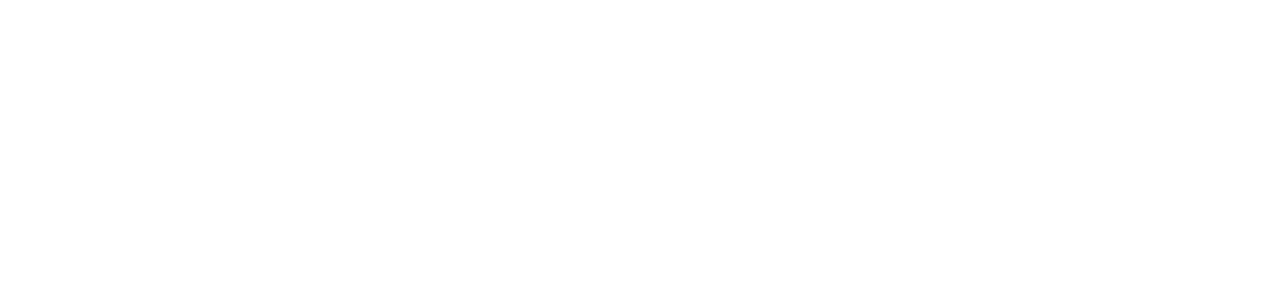
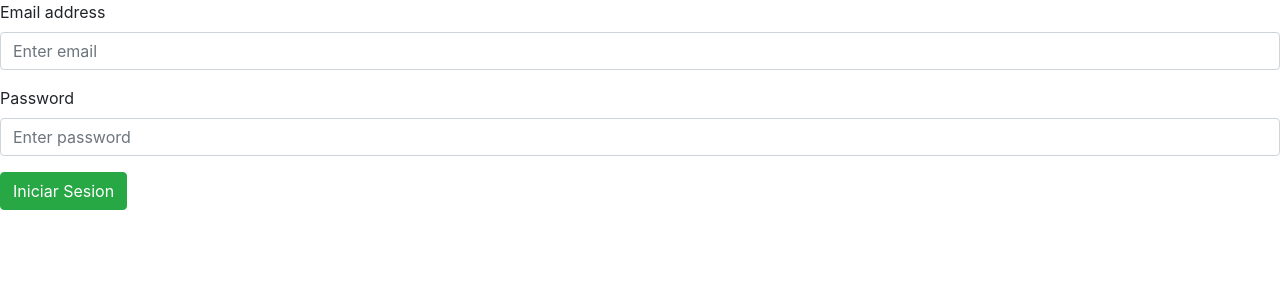
Before and after one commit to LeyvaLT/clone-netflix-front, a React (Create React App) app: page /login in a window 1280 px wide. Shown: the top 300 px of the page. Built offline with nearby package versions, Linux system fonts and the light colour scheme.

Commit message:
incidencia en el signup

```diff
--- a/src/Routes.js
+++ b/src/Routes.js
@@ -1,23 +1,40 @@
 import React, {Component} from 'react';
-import {Route, BrowserRouter as Router} from 'react-router-dom';
-import {ApolloProvider} from 'react-apollo';
-import client from './graphql';
-import Login from './componnets/Login/Login';
-import Signup from './componnets/Singup/Singup';
+import {Route, BrowserRouter as Router, Redirect} from 'react-router-dom'
+import {ApolloProvider} from 'react-apollo'
+import client from './graphql'
+import Login from './componnets/Login/Login'
+import Signup from './componnets/Signup/Signup'
+import Home from './componnets/Home/Home'
+import isAuthenticated  from './resolvers/isAuthenticated'
 
 class Routes extends Component {
     render() {
+
+
+
+        const PrivateRoute = ({component:Component, ...rest}) => (
+            <Route {...rest} render={(props) => (
+
+                isAuthenticated() === true
+                    ? <Component {...props} />
+                    : <Redirect to="/login"/>
+
+            )} />
+        );
+
         return (
             <Router>
                 <ApolloProvider client={client}>
                     <main>
-                        <Route exact path="/" component={Login}/>
-                        <Route exact path="/Signup" component={Signup}/>
+                        <PrivateRoute exact path='/' component={Home}/>
+                        <Route exact path='/login' component={Login}/>
+                        <Route exact path='/signup' component={Signup}/>
                     </main>
                 </ApolloProvider>
             </Router>
         )
     }
 }
-
+// Singleton; appollo provide encapsula a toda nuestra aplicacion de la funcionalidad de apollo provider
+// tambien se puede utilizar redux -> apollo encapsula a redux -> apolo le da salida a tus peticiones
 export default Routes;
--- /dev/null
+++ b/src/componnets/Home/Home.js
@@ -0,0 +1,13 @@
+import  React, {Component} from 'react';
+
+class Home extends Component{
+
+    render() {
+        return(
+            <div><h1>Este es el home</h1></div>
+        )
+    }
+
+}
+
+export default Home;
--- a/src/componnets/Login/Login.js
+++ b/src/componnets/Login/Login.js
@@ -1,12 +1,93 @@
 import React, {Component} from 'react';
+import gql from 'graphql-tag';
+import {Mutation} from 'react-apollo';
+
+const MUTATION_LOGIN = gql `
+
+        mutation login ($email:String!, $password:String!) {
+
+          login(
+            email: $email
+            password: $password
+          ){
+            token
+                user{
+              name
+            }
+          }
+
+        }
+
+`;
+
+
 
 class Login extends Component{
 
+    constructor(props){
+        super(props);
+        this.state = {
+            email: "",
+            password: ""
+        }
+    }
+
+onInputChange = (event) => {
+    // target trae toda la info del input o etiqueta
+    let {id, value} = event.target;
+    this.setState({
+        [id] : value
+    });
+};
+
+    onFormSubmit = (event, login) => {
+        event.preventDefault(); // para que no se recargue la pagina
+        login({
+          variables: {
+              email: this.state.email,
+              password: this.state.password
+          }
+        })
+            .then(response => {
+                localStorage.setItem('token',response.data.login.token);
+                //console.log(response.data.login.token);
+                alert('Ya te logeaste carnal');
+            })
+            .catch(error =>{
+                //console.log(error);
+                alert('correo o contraseña incorrectos carnal');
+            })
+    };
+
     render(){
         return(
-            <div>
-                el login
-            </div>
+            <Mutation mutation={MUTATION_LOGIN}>
+                {
+                    (login,{data}) => (
+                        <div>
+                            <form onSubmit={(event) =>this.onFormSubmit(event, login)}>
+                                <div className="form-group">
+                                    <label>Email address</label>
+                                    <input type="email" className="form-control" placeholder="Enter email"
+                                           id="email"
+                                           onChange={this.onInputChange}
+                                           value={this.state.email}
+                                    />
+                                </div>
+                                <div className="form-group">
+                                    <label>Password</label>
+                                    <input type="password" className="form-control" placeholder="Enter password"
+                                           id="password"
+                                           onChange={this.onInputChange}
+                                           value={this.state.password}
+                                    />
+                                </div>
+                                <button type="submit" className="btn btn-success">Iniciar Sesion</button>
+                            </form>
+                        </div>
+                    )
+                }
+            </Mutation>
         )
     }
 
--- a/src/componnets/Singup/Singup.js
+++ b/src/componnets/Signup/Signup.js
@@ -2,14 +2,15 @@ import React, {Component} from 'react';
 import gql from 'graphql-tag';
 import {Mutation} from 'react-apollo';
 
+// Equivalente a una Peticion REST
 const CREATE_USER = gql`
-    mutation signup ($name:String!, $email:String!, $lastname:String!, $password:String!, $birth_date:String!){
+    mutation signup($name:String!,$email:String!,$lastname:String!,$password:String!,$birth_date:String!){
         signup(
-            name: $name
-            email: $email
-            lastname: $lastname
-            password: $password
-            birth_date: $birth_date
+            name:$name
+            email:$email
+            lastname:$lastname
+            password:$password
+            birth_date:$birth_date
         ){
             user{
                 id
@@ -33,15 +34,11 @@ class Signup extends Component {
         }
     }
 
-    onImputChange = (event) => {
-
-        //Destructuracion
+    onInputChange = (event) => {
         let {id, value} = event.target;
         this.setState({
             [id]: value
         });
-
-
     };
 
     onFormSubmit = (event, signup) => {
@@ -56,56 +53,61 @@ class Signup extends Component {
                 password: this.state.password,
                 birth_date: this.state.birth_date
             }
-        });
-        alert("Todo chido carnal");
+        })
+            .then(response =>{
+                console.log(response);
+                alert('Todo chido carnal')
+            })
+            .catch(error =>{
+                console.log(error);
+                alert('Todo mal :(')
+            });
     };
 
     render() {
         return (
-
             <Mutation mutation={CREATE_USER}>
                 {(signup, {data}) => (
-
                     <div>
                         <form onSubmit={(e) => this.onFormSubmit(e, signup)}>
                             <div className="form-group">
-                                <label htmlFor="">Email address</label>
+                                <label>Email address</label>
                                 <input type="email" className="form-control" placeholder="Enter email"
                                        id="email"
-                                       onChange={this.onImputChange}
+                                       onChange={this.onInputChange}
                                        value={this.state.email}
                                 />
                             </div>
                             <div className="form-group">
-                                <label htmlFor="">Name</label>
-                                <input type="text" className="form-control" placeholder="Enter name"
+                                <label>Name</label>
+                                <input type="text" className="form-control" placeholder="Enter a name"
                                        id="name"
-                                       onChange={this.onImputChange}
+                                       onChange={this.onInputChange}
                                        value={this.state.name}
                                 />
                             </div>
                             <div className="form-group">
-                                <label htmlFor="">Lastname</label>
-                                <input type="text" className="form-control" placeholder="Enter lastname"
+                                <label>Last name</label>
+                                <input type="text" className="form-control" placeholder="Enter a lastname"
                                        id="lastname"
-                                       onChange={this.onImputChange}
+                                       onChange={this.onInputChange}
                                        value={this.state.lastname}
                                 />
                             </div>
                             <div className="form-group">
-                                <label htmlFor="">Password</label>
-                                <input type="password" className="form-control" placeholder="Enter Password"
-                                       id="password"
-                                       onChange={this.onImputChange}
-                                       value={this.state.password}
+                                <label>Birth date</label>
+                                <input type="text" className="form-control" placeholder="Enter a birth date"
+                                       id="birth_date"
+                                       onChange={this.onInputChange}
+                                       value={this.state.birth_date}
                                 />
                             </div>
                             <div className="form-group">
-                                <label htmlFor="">birth date</label>
-                                <input type="date" className="form-control" placeholder="Enter birth date"
-                                       id="birth_date"
-                                       onChange={this.onImputChange}
-                                       value={this.state.birth_date}
+                                <label>Password</label>
+                                <input type="password" className="form-control" placeholder="Enter password"
+                                       id="password"
+                                       onChange={this.onInputChange}
+                                       value={this.state.password}
                                 />
                             </div>
                             <button type="submit" className="btn btn-success">Registrarme</button>
@@ -116,7 +118,6 @@ class Signup extends Component {
 
         )
     }
-
 }
 
 export default Signup;
--- a/src/graphql.js
+++ b/src/graphql.js
@@ -3,20 +3,24 @@ import {createHttpLink} from 'apollo-link-http'
 import {setContext} from 'apollo-link-context'
 import {InMemoryCache} from 'apollo-cache-inmemory'
 
+// Obtenemos el Endpoint de nuestro Graphql
 const httpLink = createHttpLink({
     uri:"http://netflix-clone-b23.herokuapp.com/"
 });
 
+
+// guardamos nuestro jwt dentro de los headers
 const authLink = setContext((_,{headers})=>{
     const token= localStorage.getItem('token');
     return {
         headers: {
-            ...headers, //sprit objects
+            ...headers, //sprit object
             authorization: token ? `JWT ${token}` : ''
         }
     }
 });
 
+// crea un nuevo objeto de apollo client
 const client = new ApolloClient({
     link:authLink.concat(httpLink),
     cache: new InMemoryCache()
--- /dev/null
+++ b/src/resolvers/isAuthenticated.js
@@ -0,0 +1 @@
+export default () => localStorage.getItem('token') !== null
```
